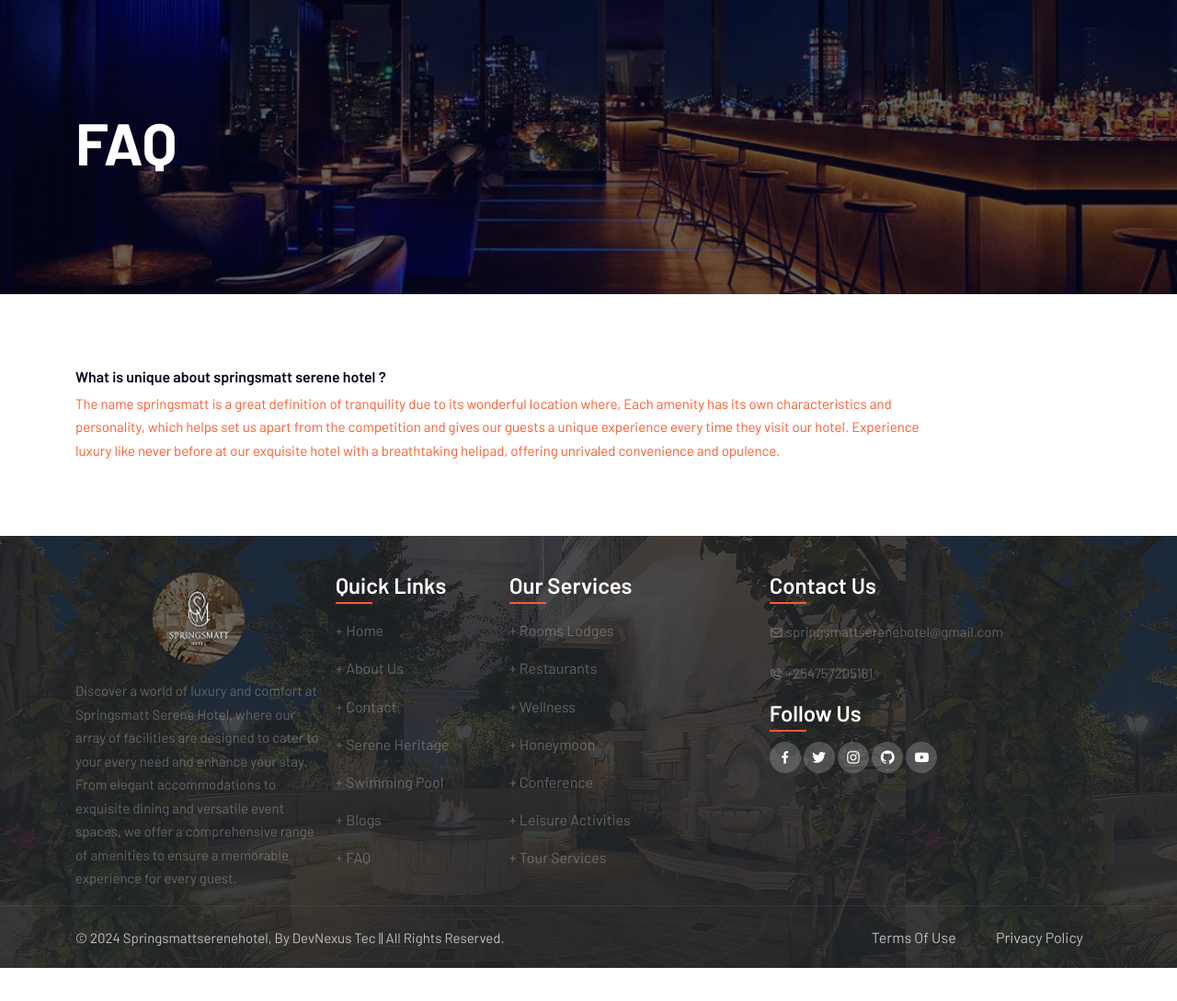
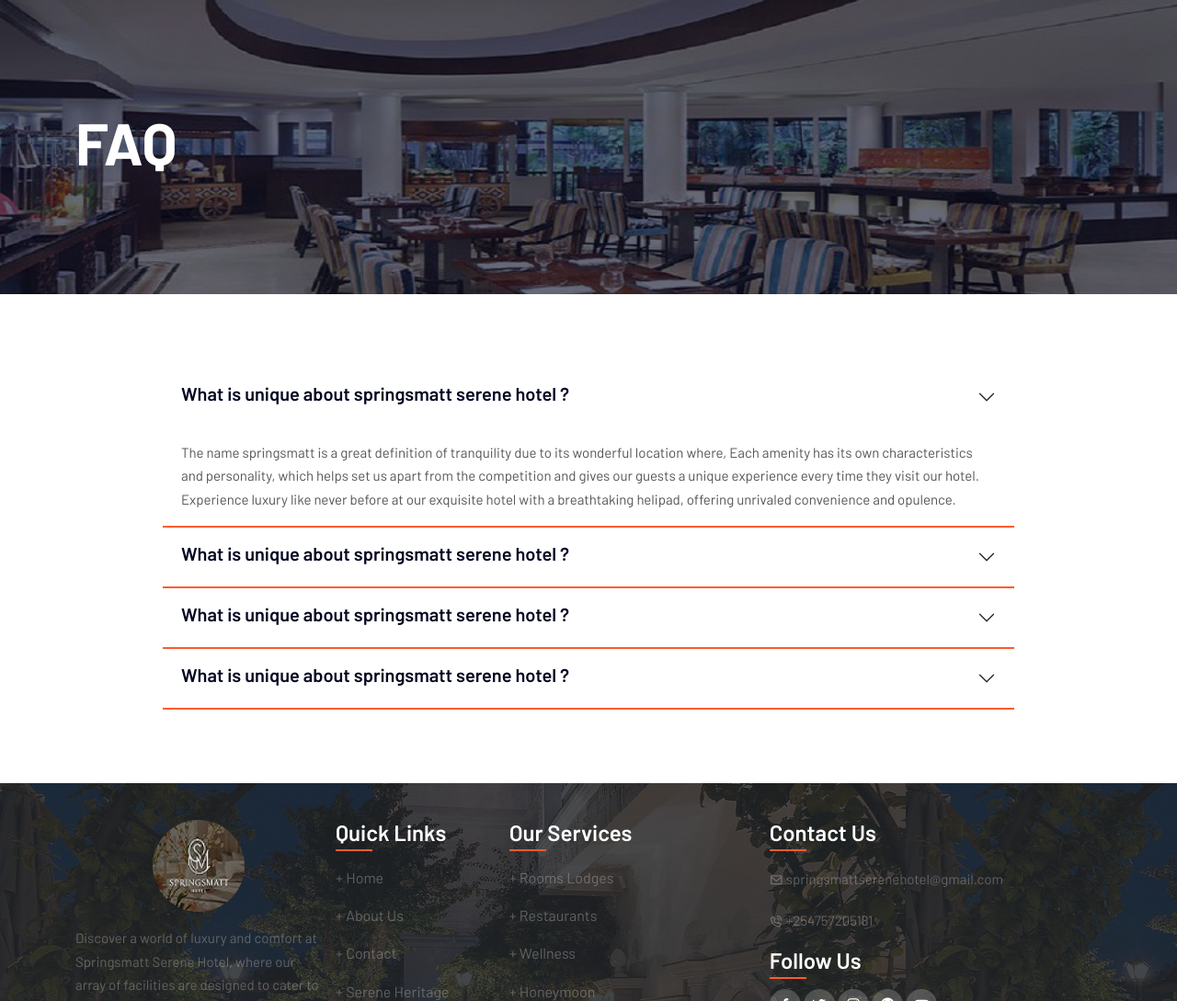
Before and after one commit to Okinda-joseph/springsmattserenehotel, a PHP site: page /faq.html in a window 1280 px wide. Shown: the part 121-1210 px from the top of the page at 92% size. Before the commit the page ends 1174 px from the top, so only its background shows below. Run offline with PHP 8.4, Linux system fonts and the light colour scheme; some libraries are stand-ins or nearby versions.

Commit message:
Updated files

```diff
--- a/css/styles.css
+++ b/css/styles.css
@@ -898,6 +898,7 @@
 .icon-wrap-1 p {
   color: var(--bs-light-text) !important;
 }
+
 /* COTTAGE */
 #cottage-banner {
   background: linear-gradient(rgba(4, 7, 32, 0.6), rgba(4, 7, 32, 0.6)), url(../assets/captions/room\ \(20\).jpg)
@@ -914,6 +915,7 @@
 #superior-banner {
   background: linear-gradient(rgba(4, 7, 32, 0.6), rgba(4, 7, 32, 0.6)), url(../assets/captions/room\ \(47\).jpg);
 }
+
 #corner-banner {
   background: linear-gradient(rgba(4, 7, 32, 0.6), rgba(4, 7, 32, 0.6)), url(../assets/captions/room\ \(48\).jpg);
 }
@@ -921,12 +923,15 @@
 #state-banner {
   background: linear-gradient(rgba(4, 7, 32, 0.6), rgba(4, 7, 32, 0.6)), url(../assets/captions/room\ \(51\).jpg);
 }
+
 #business-banner {
   background: linear-gradient(rgba(4, 7, 32, 0.6), rgba(4, 7, 32, 0.6)), url(../assets/captions/room\ \(52\).jpg);
 }
+
 #executive-banner {
   background: linear-gradient(rgba(4, 7, 32, 0.6), rgba(4, 7, 32, 0.6)), url(../assets/captions/room\ \(41\).jpg);
 }
+
 #garden-banner {
   background: linear-gradient(rgba(4, 7, 32, 0.6), rgba(4, 7, 32, 0.6)), url(../assets/captions/room\ \(49\).jpg);
 }
@@ -952,9 +957,11 @@
   margin: -40px auto;
   padding-bottom: 40px;
 }
+
 .card-img-icons.accom-img-icons i {
-padding: 20px;
+  padding: 20px;
 }
+
 .card-body.accom-text {
   z-index: 3;
 }
@@ -1001,6 +1008,7 @@
 #massage-banner {
   background: linear-gradient(rgba(4, 7, 32, 0.6), rgba(4, 7, 32, 0.6)), url(../assets/blog/blog\ \(58\).jpg);
 }
+
 #healthclub-banner {
   background: linear-gradient(rgba(4, 7, 32, 0.6), rgba(4, 7, 32, 0.6)), url(../assets/captions/gym\ \(2\).jpg);
 }
@@ -1012,10 +1020,40 @@
 }
 
 
+/* FAQ */
+
+#faq-banner {
+  background: linear-gradient(rgba(4, 7, 32, 0.6), rgba(4, 7, 32, 0.6)), url(../assets/banner/header\ \(4\).jpg);
+}
+
+.accordion-item {
+  border: none !important;
+  border-radius: 0 !important;
+  border-bottom: 2px solid var(--bs-body-color) !important;
+  padding-left: 0;
+  padding-right: 0;
+}
+
+.accordion-button:not(.collapsed) {
+  color: var(--bs-light-text) !important;
+  background-color: var(--bs-white);
+  box-shadow: inset 0 calc(-1* var(--bs-accordion-border-width)) 0 var(--bs-accordion-border-color);
+}
+
+.accordion-button:focus {
+  box-shadow: none !important;
+}
 
 
+.accordion-item:first-of-type > .accordion-header .accordion-button {
+  border-top-left-radius: 0;
+  border-top-right-radius: 0;
+}
 
-
+.accordion-item:last-of-type > .accordion-header .accordion-button.collapsed {
+  border-bottom-right-radius: 0;
+  border-bottom-left-radius: 0;
+}
 
 
 
--- a/faq.html
+++ b/faq.html
@@ -93,24 +93,104 @@
       </div>
     </div>
   </div>
-  <!-- FAQ BODY -->
-  <section id="main-accordion">
-    <div class="accordion-box-wrapper">
+  <!-- ACCORDION START  -->
+  <section id="faq">
+    <div class="faq-wrapper">
       <div class="container">
-        <div class="row">
+        <div class="row justify-content-center">
           <div class="col-lg-10">
-            <div class="accordion-box">
-              <div class="title-wrap">
-                <h6 class="title">What is unique about springsmatt serene hotel ?</h6>
+            <div class="accordion" id="accordionExample">
+              <div class="accordion-item">
+                <h2 class="accordion-header">
+                  <button class="accordion-button collapsed" type="button" data-bs-toggle="collapse"
+                    data-bs-target="#collapseOne" aria-expanded="false" aria-controls="collapseOne">
+                    <h5 class="title">
+                      What is unique about springsmatt serene hotel ?
+                    </h5>
+                  </button>
+                </h2>
+                <div id="collapseOne" class="accordion-collapse collapse show" data-bs-parent="#accordionExample">
+                  <div class="accordion-body text-wrap">
+                    <p class="about-text">
+                      The name springsmatt is a great definition of tranquility due to its wonderful location where,
+                      Each
+                      amenity has its own characteristics and personality, which helps set us apart from the competition
+                      and
+                      gives our guests a unique experience every time they visit our hotel. Experience luxury like never
+                      before at our exquisite hotel with a breathtaking helipad, offering unrivaled convenience and
+                      opulence.
+                    </p>
+                  </div>
+                </div>
               </div>
-              <div class="text-wrap">
-                <p>
-                  The name springsmatt is a great definition of tranquility due to its wonderful location where, Each
-                  amenity has its own characteristics and personality, which helps set us apart from the competition and
-                  gives our guests a unique experience every time they visit our hotel. Experience luxury like never
-                  before at our exquisite hotel with a breathtaking helipad, offering unrivaled convenience and
-                  opulence.
-                </p>
+              <div class="accordion-item">
+                <h2 class="accordion-header">
+                  <button class="accordion-button collapsed" type="button" data-bs-toggle="collapse"
+                    data-bs-target="#collapseTwo" aria-expanded="false" aria-controls="collapseTwo">
+                    <h5 class="title">
+                      What is unique about springsmatt serene hotel ?
+                    </h5>
+                  </button>
+                </h2>
+                <div id="collapseTwo" class="accordion-collapse collapse" data-bs-parent="#accordionExample">
+                  <div class="accordion-body text-wrap">
+                    <p class="about-text">
+                      The name springsmatt is a great definition of tranquility due to its wonderful location where,
+                      Each
+                      amenity has its own characteristics and personality, which helps set us apart from the competition
+                      and
+                      gives our guests a unique experience every time they visit our hotel. Experience luxury like never
+                      before at our exquisite hotel with a breathtaking helipad, offering unrivaled convenience and
+                      opulence.
+                    </p>
+                  </div>
+                </div>
+              </div>
+              <div class="accordion-item">
+                <h2 class="accordion-header">
+                  <button class="accordion-button collapsed" type="button" data-bs-toggle="collapse"
+                    data-bs-target="#collapseThree" aria-expanded="false" aria-controls="collapseThree">
+                    <h5 class="title">
+                      What is unique about springsmatt serene hotel ?
+                    </h5>
+                  </button>
+                </h2>
+                <div id="collapseThree" class="accordion-collapse collapse" data-bs-parent="#accordionExample">
+                  <div class="accordion-body text-wrap">
+                    <p class="about-text">
+                      The name springsmatt is a great definition of tranquility due to its wonderful location where,
+                      Each
+                      amenity has its own characteristics and personality, which helps set us apart from the competition
+                      and
+                      gives our guests a unique experience every time they visit our hotel. Experience luxury like never
+                      before at our exquisite hotel with a breathtaking helipad, offering unrivaled convenience and
+                      opulence.
+                    </p>
+                  </div>
+                </div>
+              </div>
+              <div class="accordion-item">
+                <h2 class="accordion-header">
+                  <button class="accordion-button collapsed" type="button" data-bs-toggle="collapse"
+                    data-bs-target="#collapseFour" aria-expanded="false" aria-controls="collapseFour">
+                    <h5 class="title">
+                      What is unique about springsmatt serene hotel ?
+                    </h5>
+                  </button>
+                </h2>
+                <div id="collapseFour" class="accordion-collapse collapse" data-bs-parent="#accordionExample">
+                  <div class="accordion-body text-wrap">
+                    <p class="about-text">
+                      The name springsmatt is a great definition of tranquility due to its wonderful location where,
+                      Each
+                      amenity has its own characteristics and personality, which helps set us apart from the competition
+                      and
+                      gives our guests a unique experience every time they visit our hotel. Experience luxury like never
+                      before at our exquisite hotel with a breathtaking helipad, offering unrivaled convenience and
+                      opulence.
+                    </p>
+                  </div>
+                </div>
               </div>
             </div>
           </div>
```
Also changed, not shown: hero.html (added, +290 -0 lines), term.html (+39 -0 lines).
